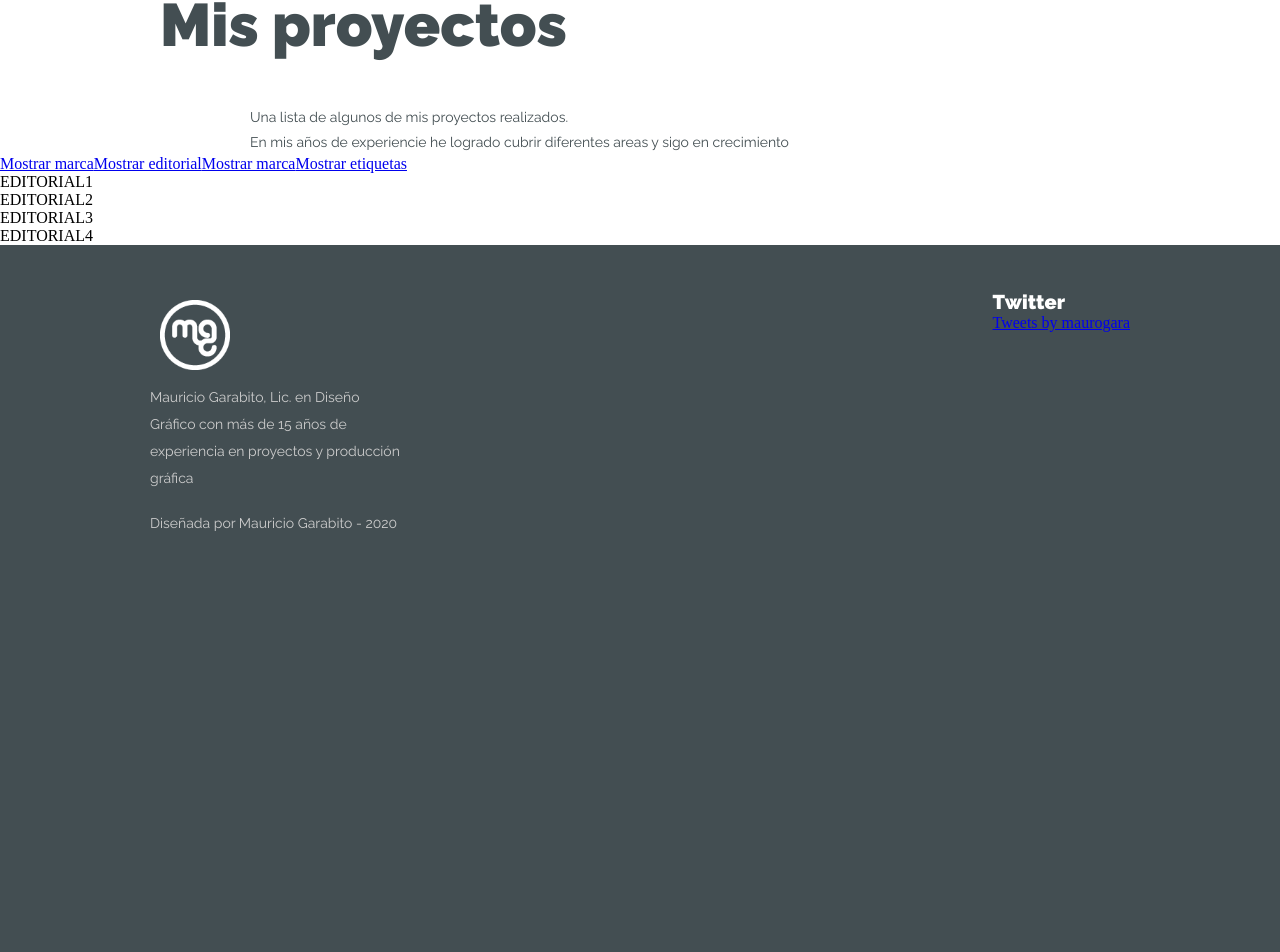
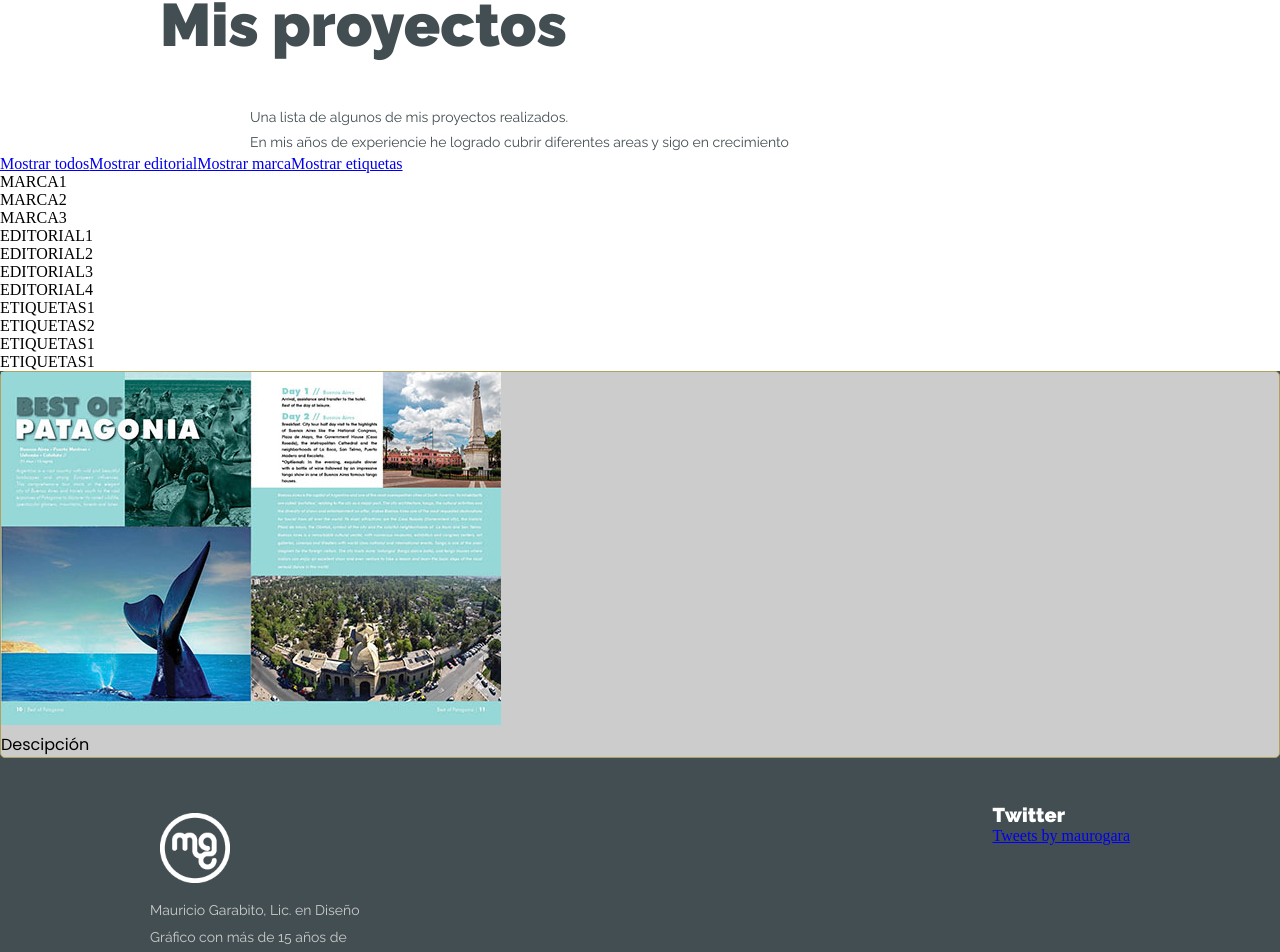
Before and after one commit to maurogara/maurogara-dg, an Angular app: page / in a window 1280 px wide. Shown: the part 3917-4869 px from the top of the page. Before the commit the page ends 4499 px from the top, so only its background shows below. Built offline with nearby package versions, Linux system fonts and the light colour scheme.

Commit message:
Avances con galería

```diff
--- a/src/app/app.component.html
+++ b/src/app/app.component.html
@@ -3,4 +3,5 @@
 <app-quien></app-quien>
 <app-que></app-que>
 <app-port></app-port>
+<app-proyecto></app-proyecto>
 <app-footer></app-footer>
--- a/src/app/app.module.ts
+++ b/src/app/app.module.ts
@@ -10,6 +10,7 @@ import { FooterComponent } from './components/footer/footer.component';
 import { QueComponent } from './pages/que/que.component';
 import { PortComponent } from './pages/port/port.component';
 import { GaleriaComponent } from './components/galeria/galeria.component';
+import { ProyectoComponent } from './components/proyecto/proyecto.component';
 
 @NgModule({
   declarations: [
@@ -21,6 +22,7 @@ import { GaleriaComponent } from './components/galeria/galeria.component';
     QueComponent,
     PortComponent,
     GaleriaComponent,
+    ProyectoComponent,
   ],
   imports: [
     BrowserModule,
--- a/src/app/components/galeria/galeria.component.html
+++ b/src/app/components/galeria/galeria.component.html
@@ -1,18 +1,18 @@
-<a href="#1" (click)="mostarLista()">Mostrar marca</a>
+<a href="#1" (click)="mostrarItem('todo')">Mostrar todos</a>
 <a href="#2" (click)="mostrarItem('editorial')">Mostrar editorial</a>
 <a href="#3" (click)="mostrarItem('marca')">Mostrar marca</a>
 <a href="#4" (click)="mostrarItem('etiquetas')">Mostrar etiquetas</a>
 
 <ul *ngIf="mostarTodo">
-    <li *ngIf="mostrarActual === 'marca'">MARCA1</li>
-    <li *ngIf="mostrarActual === 'marca'">MARCA2</li>
-    <li *ngIf="mostrarActual === 'marca'">MARCA3</li>
-    <li *ngIf="mostrarActual === 'editorial'">EDITORIAL1</li>
-    <li *ngIf="mostrarActual === 'editorial'">EDITORIAL2</li>
-    <li *ngIf="mostrarActual === 'editorial'">EDITORIAL3</li>
-    <li *ngIf="mostrarActual === 'editorial'">EDITORIAL4</li>
-    <li *ngIf="mostrarActual === 'etiquetas'">ETIQUETAS1</li>
-    <li *ngIf="mostrarActual === 'etiquetas'">ETIQUETAS2</li>
-    <li *ngIf="mostrarActual === 'etiquetas'">ETIQUETAS1</li>
-    <li *ngIf="mostrarActual === 'etiquetas'">ETIQUETAS1</li>
+    <li *ngIf="mostrarActual === 'marca' || mostrarActual === 'todo'">MARCA1</li>
+    <li *ngIf="mostrarActual === 'marca' || mostrarActual === 'todo'">MARCA2</li>
+    <li *ngIf="mostrarActual === 'marca' || mostrarActual === 'todo'">MARCA3</li>
+    <li *ngIf="mostrarActual === 'editorial' || mostrarActual === 'todo'">EDITORIAL1</li>
+    <li *ngIf="mostrarActual === 'editorial' || mostrarActual === 'todo'">EDITORIAL2</li>
+    <li *ngIf="mostrarActual === 'editorial' || mostrarActual === 'todo'">EDITORIAL3</li>
+    <li *ngIf="mostrarActual === 'editorial' || mostrarActual === 'todo'">EDITORIAL4</li>
+    <li *ngIf="mostrarActual === 'etiquetas' || mostrarActual === 'todo'">ETIQUETAS1</li>
+    <li *ngIf="mostrarActual === 'etiquetas' || mostrarActual === 'todo'">ETIQUETAS2</li>
+    <li *ngIf="mostrarActual === 'etiquetas' || mostrarActual === 'todo'">ETIQUETAS1</li>
+    <li *ngIf="mostrarActual === 'etiquetas' || mostrarActual === 'todo'">ETIQUETAS1</li>
 </ul>
--- a/src/app/components/galeria/galeria.component.ts
+++ b/src/app/components/galeria/galeria.component.ts
@@ -9,7 +9,7 @@ export class GaleriaComponent implements OnInit {
 
   constructor() { }
 
-  mostrarActual= 'editorial'
+  mostrarActual= 'todo'
   mostarTodo = true;
 
 
--- /dev/null
+++ b/src/app/components/proyecto/proyecto.component.html
@@ -0,0 +1,6 @@
+<article class="proyecto">
+    <img class="pro-img" src="/assets/port/editorial01.jpg" alt="">
+    <header>
+        <p class="info-pro">Descipción</p>
+    </header>
+</article>
--- /dev/null
+++ b/src/app/components/proyecto/proyecto.component.scss
@@ -0,0 +1,19 @@
+.proyecto {
+    border-radius: 5px;
+    background-color: var(--gris);
+    border: 1px solid var(--hover2);
+    font-family: Poppins;
+    &-img {
+        max-width: 100%;
+    }
+    &-info-pro {
+        padding-left: 20px;
+    }
+}
+
+h5 {
+    font-family: Raleway;
+    text-transform: uppercase;
+    color: var(--fondo);
+    font-size: 25px;
+}
--- /dev/null
+++ b/src/app/components/proyecto/proyecto.component.ts
@@ -0,0 +1,18 @@
+import { Component, OnInit } from '@angular/core';
+
+@Component({
+  selector: 'app-proyecto',
+  templateUrl: './proyecto.component.html',
+  styleUrls: ['./proyecto.component.scss']
+})
+export class ProyectoComponent implements OnInit {
+
+  constructor() { }
+
+  img = "/assets/port/editorial01.jpg";
+  info = "Diseño de manual de viajes"
+
+  ngOnInit(): void {
+  }
+
+}
```
